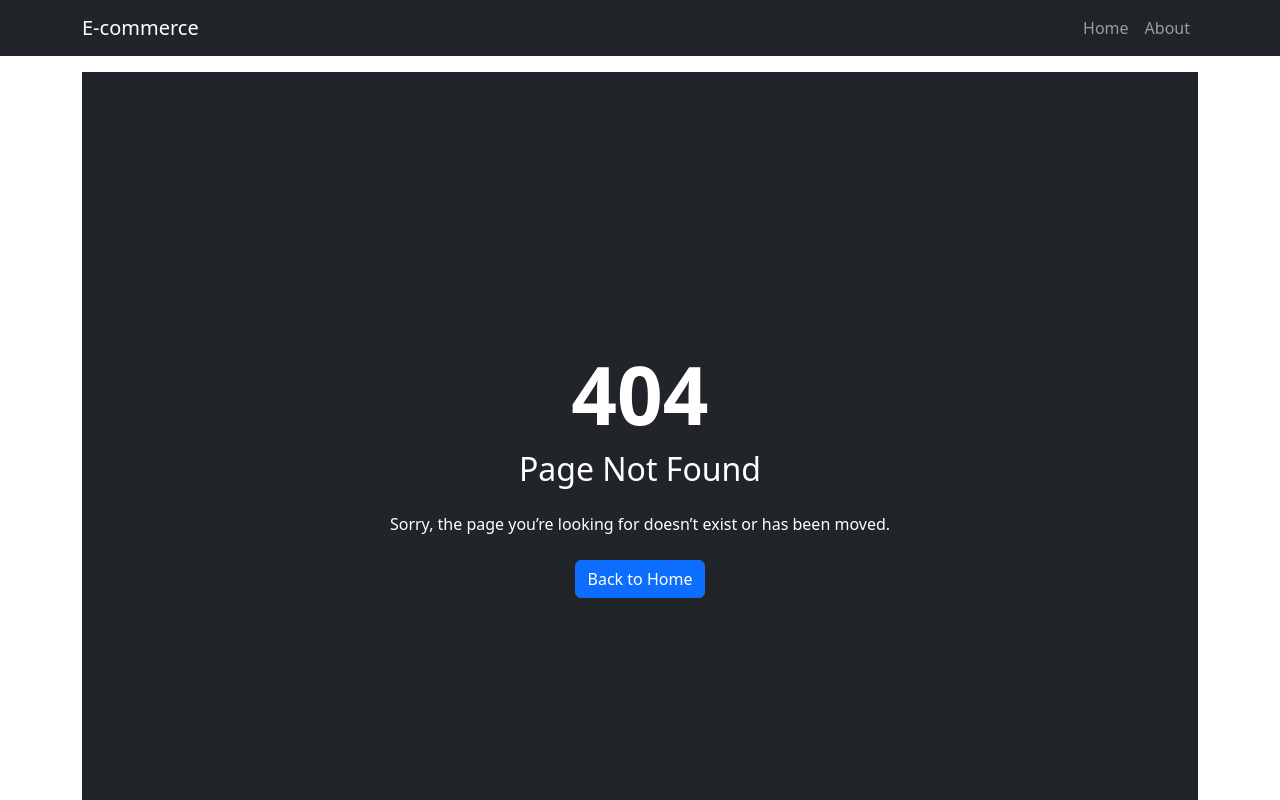
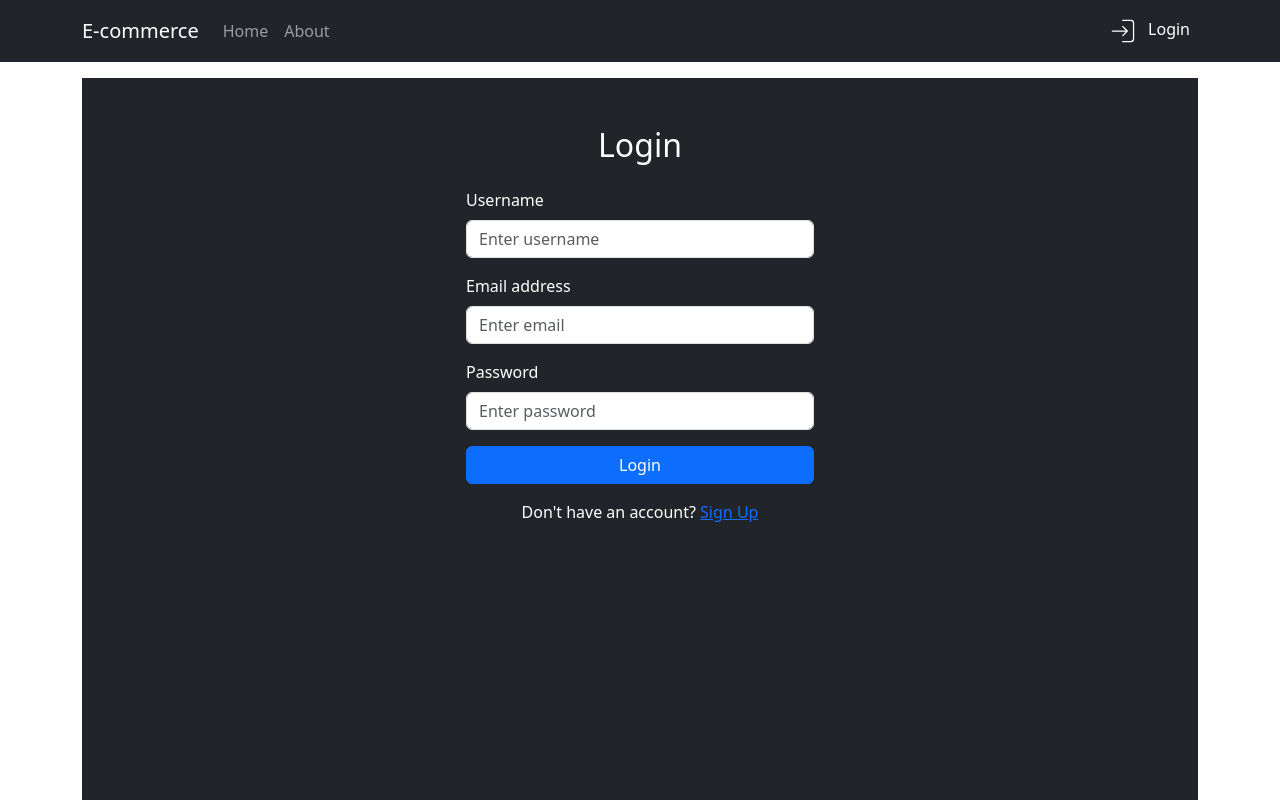
Before and after one commit to OmarKh22/ITI-Ecommerce-React, a React (Vite) app: page /login in a window 1280 px wide. Shown: the top 800 px of the page. Built offline with nearby package versions, Linux system fonts and the light colour scheme.

Commit message:
createLoginWithValidation

```diff
--- /dev/null
+++ b/components/Login/Login.jsx
@@ -0,0 +1,116 @@
+import React from "react";
+import { Container, Row, Col, Form, Button } from "react-bootstrap";
+import { useForm } from "react-hook-form";
+import { yupResolver } from "@hookform/resolvers/yup";
+import * as yup from "yup";
+import "bootstrap/dist/css/bootstrap.min.css";
+import { useNavigate } from "react-router-dom";
+
+
+const schema = yup.object().shape({
+  username: yup
+    .string()
+    .required("Username is required")
+    .min(3, "Username must be at least 3 characters")
+    .max(20, "Username cannot exceed 20 characters"),
+  email: yup
+    .string()
+    .required("Email is required")
+    .email("Invalid email format"),
+  password: yup
+    .string()
+    .required("Password is required")
+    .min(6, "Password must be at least 6 characters")
+    .max(50, "Password cannot exceed 50 characters"),
+});
+
+
+const Login = () => {
+const navigate = useNavigate();
+
+  const {
+    register,
+    handleSubmit,
+    formState: { errors },
+    reset,
+  } = useForm({
+    resolver: yupResolver(schema),
+  });
+
+
+  const onSubmit = (data) => {
+    localStorage.setItem("user", JSON.stringify(data.username));
+
+    window.dispatchEvent(new Event("storage"));
+
+    reset();
+    navigate("/");
+  };
+
+  return (
+    <Container className="py-5 min-vh-100 bg-dark text-white">
+      <Row className="justify-content-center">
+        <Col md={6} lg={4}>
+          <h2 className="text-center mb-4">Login</h2>
+          <Form onSubmit={handleSubmit(onSubmit)}>
+            <Form.Group className="mb-3" controlId="formUsername">
+              <Form.Label>Username</Form.Label>
+              <Form.Control
+                type="text"
+                placeholder="Enter username"
+                {...register("username")}
+                isInvalid={!!errors.username}
+              />
+              <Form.Control.Feedback type="invalid">
+                {errors.username?.message}
+              </Form.Control.Feedback>
+            </Form.Group>
+
+            <Form.Group className="mb-3" controlId="formEmail">
+              <Form.Label>Email address</Form.Label>
+              <Form.Control
+                type="email"
+                placeholder="Enter email"
+                {...register("email")}
+                isInvalid={!!errors.email}
+              />
+              <Form.Control.Feedback type="invalid">
+                {errors.email?.message}
+              </Form.Control.Feedback>
+            </Form.Group>
+
+            <Form.Group className="mb-3" controlId="formPassword">
+              <Form.Label>Password</Form.Label>
+              <Form.Control
+                type="password"
+                placeholder="Enter password"
+                {...register("password")}
+                isInvalid={!!errors.password}
+              />
+              <Form.Control.Feedback type="invalid">
+                {errors.password?.message}
+              </Form.Control.Feedback>
+            </Form.Group>
+
+            <Button
+              variant="primary"
+              type="submit"
+              className="w-100"
+            //   onClick={() => navigate('/')}
+            >
+              Login
+            </Button>
+          </Form>
+          <p className="text-center mt-3">
+            Don't have an account?{" "}
+            <a href="/signup" className="text-primary">
+              Sign Up
+            </a>
+          </p>
+        </Col>
+      </Row>
+    </Container>
+  );
+};
+
+export default Login;
--- a/components/Navbar/Navbar.jsx
+++ b/components/Navbar/Navbar.jsx
@@ -1,29 +1,72 @@
-import React from 'react'
-import { Navbar, Nav, Container } from "react-bootstrap";
-import { NavLink } from 'react-router-dom';
+import React, { useState, useEffect } from "react";
+import { Navbar, Nav, Container, Button } from "react-bootstrap";
+import { CiLogin, CiLogout } from "react-icons/ci";
+import { NavLink } from "react-router-dom";
+
+const Navbarr = () => {
+  const [user, setUser] = useState(null);
 
 
-const Navbarr = () => {
+  useEffect(() => {
+    const loadUser = () => {
+      const storedUser = localStorage.getItem("user");
+      setUser(storedUser ? JSON.parse(storedUser) : null);
+    };
+
+    loadUser();
+
+
+    window.addEventListener("storage", loadUser);
+
+    return () => {
+      window.removeEventListener("storage", loadUser);
+    };
+  }, []);
+
+
+  const handleLogout = () => {
+    localStorage.removeItem("user");
+    setUser(null);
+  };
+
   return (
     <Navbar bg="dark" variant="dark" expand="lg" sticky="top">
       <Container>
         <Navbar.Brand as={NavLink} to="/">
-        E-commerce
+          E-commerce
         </Navbar.Brand>
         <Navbar.Toggle aria-controls="basic-navbar-nav" />
         <Navbar.Collapse id="basic-navbar-nav">
-          <Nav className="ms-auto">
-            <Nav.Link as={NavLink} to="/" >
+          <Nav className="me-auto">
+            <Nav.Link as={NavLink} to="/">
               Home
             </Nav.Link>
             <Nav.Link as={NavLink} to="/about">
               About
             </Nav.Link>
           </Nav>
+          <Nav className="ms-auto align-items-center">
+            {user && <span className="text-white me-2">Hi / {user}</span>}
+            {user ? (
+              <Button
+                variant="outline-light"
+                onClick={handleLogout}
+                className="d-flex align-items-center border-0"
+              >
+                <CiLogout style={{ fontSize: "30px", marginRight: "10px" }} />
+                Logout
+              </Button>
+            ) : (
+              <Nav.Link as={NavLink} to="/login">
+                <CiLogin style={{ fontSize: "30px", marginRight: "10px" }} />
+                Login
+              </Nav.Link>
+            )}
+          </Nav>
         </Navbar.Collapse>
       </Container>
     </Navbar>
   );
-}
+};
 
-export default Navbarr
+export default Navbarr;
--- a/package.json
+++ b/package.json
@@ -10,13 +10,17 @@
     "preview": "vite preview"
   },
   "dependencies": {
+    "@hookform/resolvers": "^5.0.1",
     "axios": "^1.9.0",
     "bootstrap": "^5.3.5",
     "react": "^19.0.0",
     "react-bootstrap": "^2.10.9",
     "react-dom": "^19.0.0",
+    "react-hook-form": "^7.56.1",
+    "react-icons": "^5.5.0",
     "react-loading-indicators": "^1.0.1",
-    "react-router-dom": "^7.5.3"
+    "react-router-dom": "^7.5.3",
+    "yup": "^1.6.1"
   },
   "devDependencies": {
     "@eslint/js": "^9.22.0",
--- a/src/App.jsx
+++ b/src/App.jsx
@@ -8,6 +8,7 @@ import { Container } from "react-bootstrap";
 import ProductDetails from "../components/ProductDetails/ProductDetails";
 import Footer from "../components/Footer/Footer";
 import NotFound from "../components/NotFound/NotFound";
+import Login from "../components/Login/Login";
 
 function App() {
   return (
@@ -18,6 +19,7 @@ function App() {
         <Route path="/" element={<Home />} />
         <Route path="/about" element={<About />} />
         <Route path="/productDetails/:id" element={<ProductDetails />} />
+        <Route path="/login" element={<Login />} />
         <Route path="*" element={<NotFound />} />
       </Routes>
 </Container>
```
Also changed, not shown: 1 other file (tests, documents, lock files or other folders).
